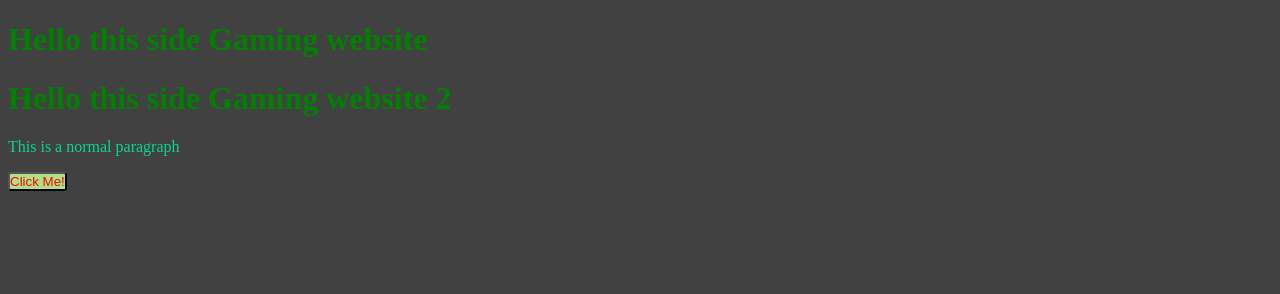
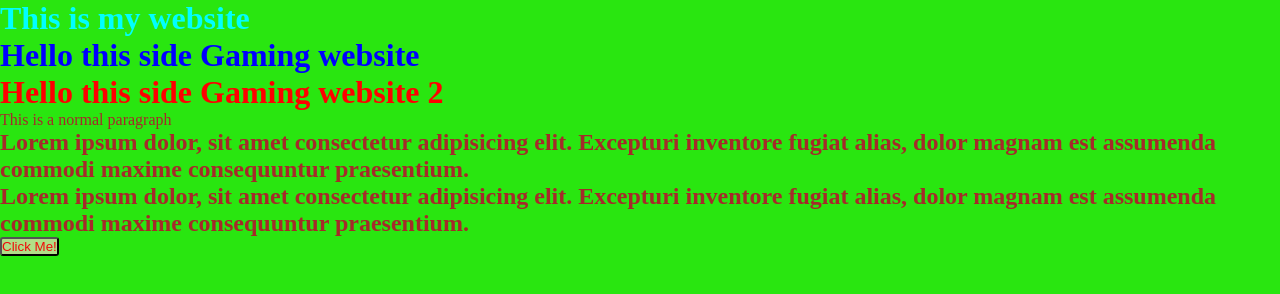
Before and after one commit to Shubham270617/CSS-Tutorial, a plain HTML site: page index.html in a window 1280 px wide. Drawn offline with Linux system fonts and the light colour scheme.

Commit message:
Added new theory

```diff
--- a/index.html
+++ b/index.html
@@ -12,17 +12,36 @@
 
     <!-- This is inline CSS by using style tag after title-->
     <!-- By using external CSS by adding file name  -->
-    <h1>Hello this side Gaming website</h1>
-    <h1>Hello this side Gaming website 2</h1>
-    <p>This is a normal paragraph</p>
+
+    <h1>This is my website </h1>
+
+    <!-- Example of id selector -->
+    <h1 id="headingone">Hello this side Gaming website</h1>
+    <h1 id="headingtwo">Hello this side Gaming website 2</h1>
+
+    <!-- example of class selector -->
+    <p class="myClass">This is a normal paragraph</p>
+    <h2 class="myClass">Lorem ipsum dolor, sit amet consectetur adipisicing elit. Excepturi inventore fugiat alias, dolor magnam est assumenda commodi maxime consequuntur praesentium.</h2>
+    <h2 class="myClass">Lorem ipsum dolor, sit amet consectetur adipisicing elit. Excepturi inventore fugiat alias, dolor magnam est assumenda commodi maxime consequuntur praesentium.</h2>
 
     <button>Click Me!</button>
 
-    <!-- for the dbackground colour we use background property by typing background-color -->
+
+
+
+    <!-- for the dbackground colour we use background property by typing background-color --> <br>
     <!-- Differnent color system is available
       1. rgb (red green blue) it will be represented by rgb(255, 255, 0) you can put any number in the column
       2. hexadecimal this says that it must be represent by #414141(represent as grey color
        -->
+
+       <!-- Remeber in CSS if you write anything afterward the priority of this will increase higher.
+       Selectors:
+       1. Universal selector * {} this selector is for all the selector that carry all the element present in the html
+       2. Element Selector : eg: h1{} this selector specify that the one which carry all the h1 element will be highligted in css
+       3. ID selector #myid{} it means we can give unique name to any element and we can use it as selector in CSS we can give to multiple elements but this is bad progrmming method
+       4. Class Selector .myClass{} for multiple elements we use this selector it means that it will show that the element is in the same class
+       -->
 </body>
 
 </html>
--- a/style.css
+++ b/style.css
@@ -1,10 +1,14 @@
-body{
-    background-color: #414141;
+* {
+    padding: 0px;
+    margin: 0px;
 }
 
-h1 {
-    color: green;
+body {
+    background-color: rgb(41, 230, 16);
+}
 
+h1{
+    color: aqua;
 }
 
 p {
@@ -18,3 +22,18 @@ button {
     border-radius: 3px;
     color: rgb(240, 10, 10);
 }
+
+/* Here us the ID selector */
+#headingone {
+    color: blue;
+}
+
+#headingtwo {
+    color: rgb(255, 0, 0);
+}
+
+
+/* Here is Class selector . */
+.myClass{
+    color: brown;
+}
```
